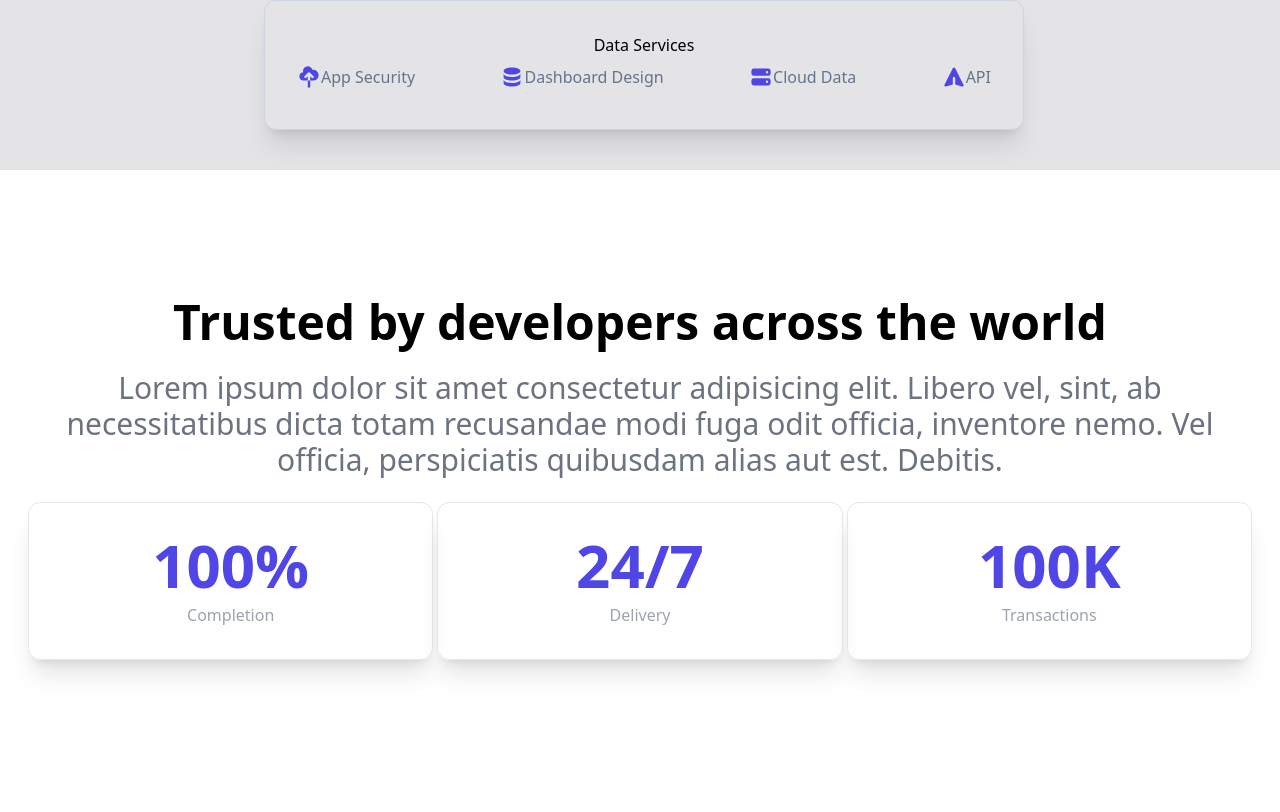
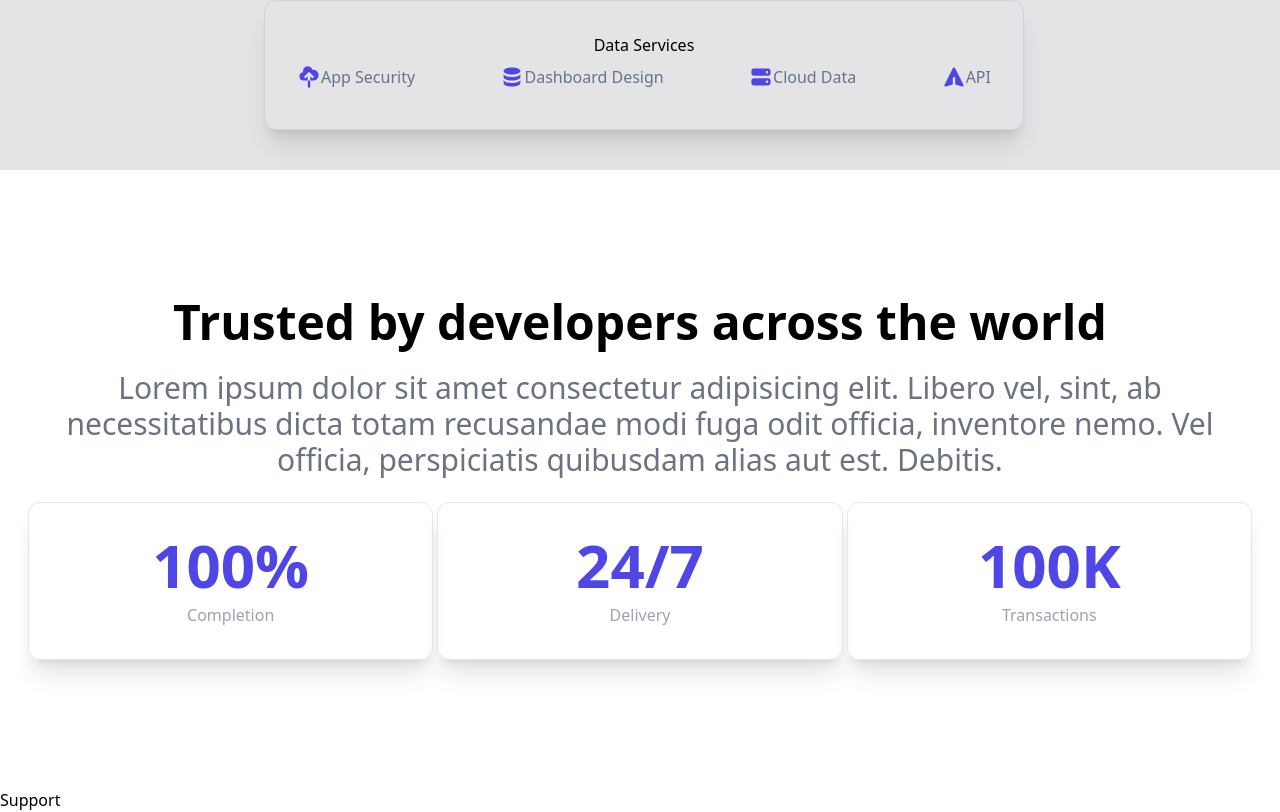
Before and after one commit to byKriz/tailwind-tutorial, a React (Vite) app: page / in a window 1280 px wide. Shown: the part 710-1522 px from the top of the page. Before the commit the page ends 1498 px from the top, so only its background shows below. Built offline with nearby package versions, Linux system fonts and the light colour scheme.

Commit message:
implementando el componente support

```diff
--- a/src/App.jsx
+++ b/src/App.jsx
@@ -2,6 +2,7 @@ import "./App.css";
 import { About } from "./components/About";
 import { Hero } from "./components/Hero";
 import { NavBar } from "./components/NavBar";
+import { Support } from "./components/Support";
 
 function App() {
   return (
@@ -9,6 +10,7 @@ function App() {
       <NavBar />
       <Hero />
       <About />
+      <Support />
     </>
   );
 }
```
